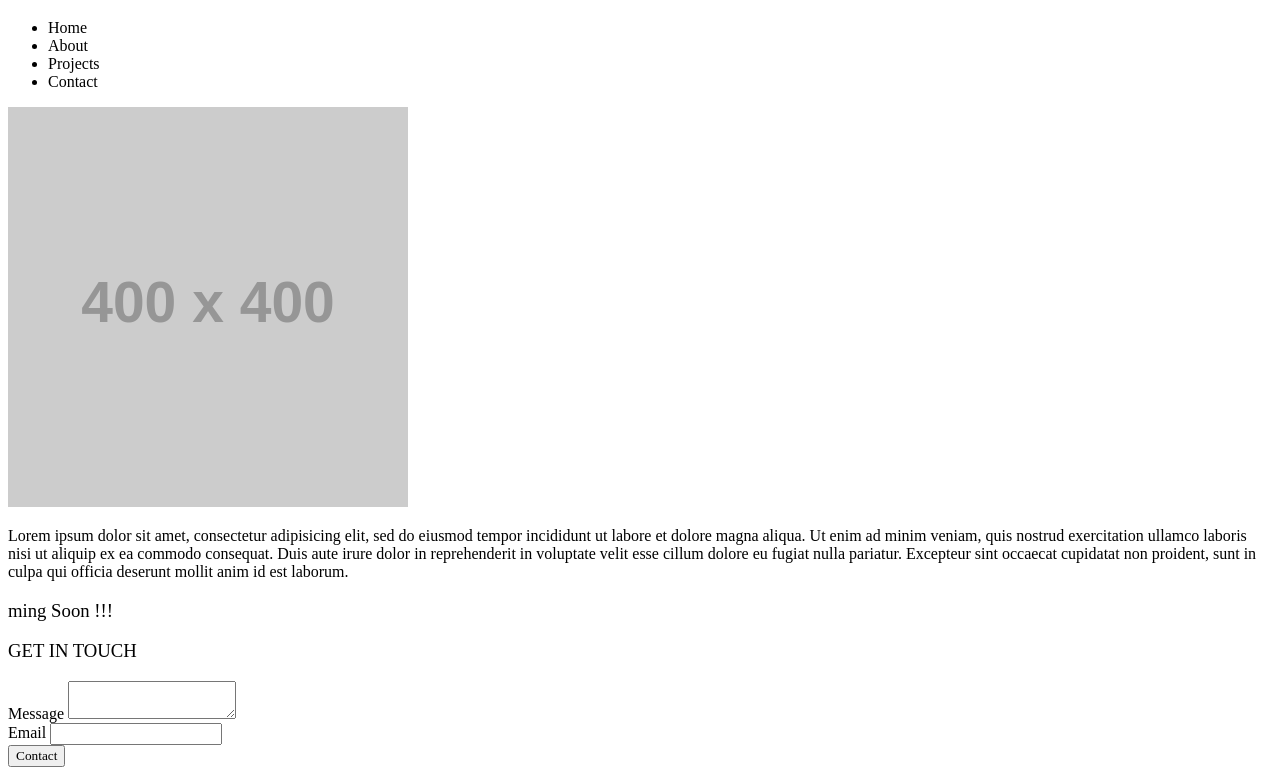
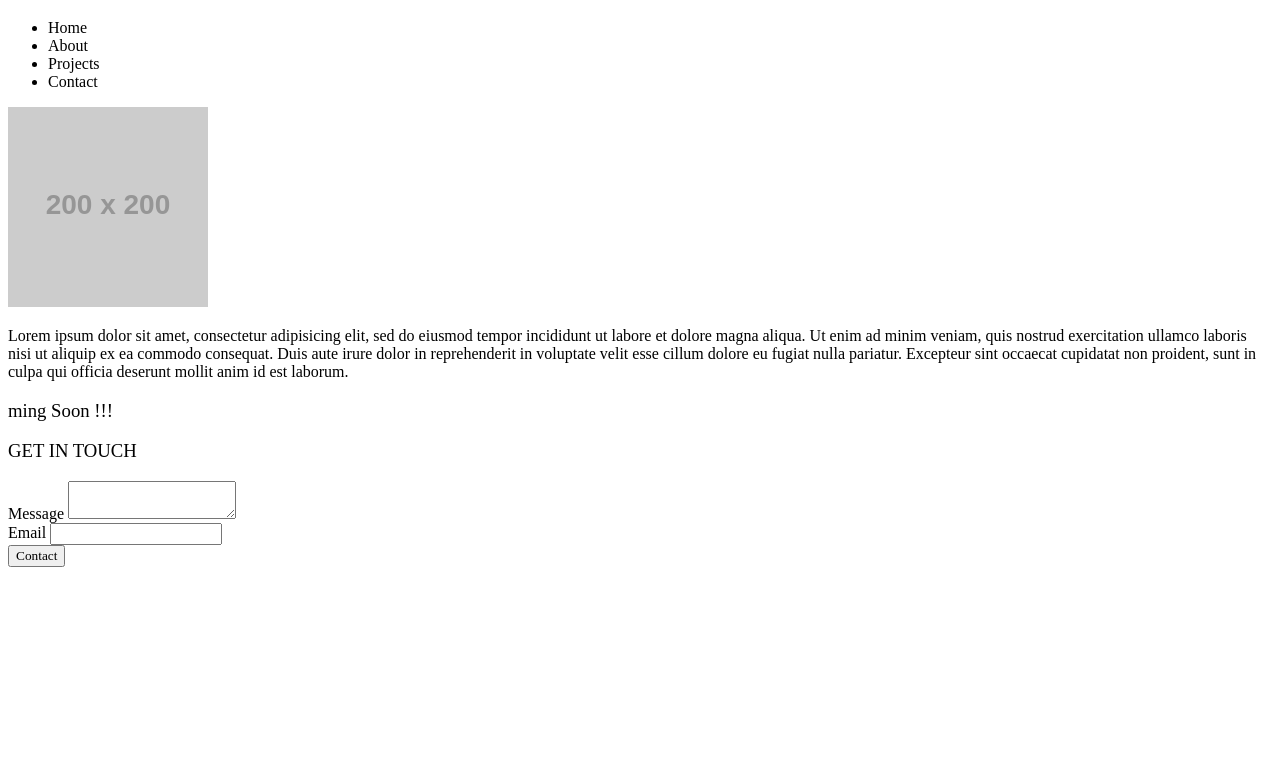
Before and after one commit to knight10/dknight_portfolio, a plain HTML site: page index.html in a window 1280 px wide. Shown: the part 61-836 px from the top of the page. After the commit the page ends 800 px from the top, so only its background shows below. Drawn offline with Linux system fonts and the light colour scheme; placeholder pictures from the web are drawn by us.

Commit message:
reduced image

```diff
--- a/index.html
+++ b/index.html
@@ -23,7 +23,7 @@
 			</div>
 
 			<div id="About">
-				<img src="http://placehold.it/400X400">
+				<img src="http://placehold.it/200X200">
 				<p>
 					Lorem ipsum dolor sit amet, consectetur adipisicing elit, sed do eiusmod
 					tempor incididunt ut labore et dolore magna aliqua. Ut enim ad minim veniam,
```
